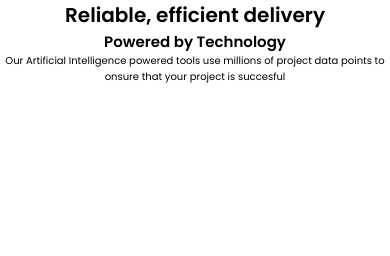
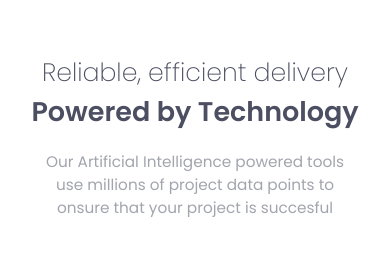
Before and after one commit to Ruffyi/Four-Card-Feature-Component, a website: page index.html in a window 390 px wide. Drawn offline with Linux system fonts and the light colour scheme.

Commit message:
Add a media query mixin, styling typography elements with media queries

```diff
--- /dev/null
+++ b/scss/abstracts/_mixins.scss
@@ -0,0 +1,5 @@
+@mixin mediaQuery($media) {
+	@media (max-width: $media) {
+		@content;
+	}
+}
--- a/scss/abstracts/_variables.scss
+++ b/scss/abstracts/_variables.scss
@@ -1,5 +1,10 @@
 $fs-map: (
 	'primary': 62.5%,
+	'secondary': 56.25%,
+);
+
+$breakpoints-map: (
+	'490': 30.625rem,
 );
 
 $wrapper-width: 114rem;
--- a/scss/base/_reset.scss
+++ b/scss/base/_reset.scss
@@ -16,4 +16,7 @@ html {
 	box-sizing: border-box;
 	font-family: 'Poppins', sans-serif;
 	font-size: map-get($fs-map, 'primary');
+	@include mediaQuery(map-get($breakpoints-map, '490')) {
+		font-size: map-get($fs-map, 'secondary');
+	}
 }
--- a/scss/base/_typography.scss
+++ b/scss/base/_typography.scss
@@ -0,0 +1,25 @@
+.heading__primary {
+	font-size: 3.8rem;
+	font-weight: 200;
+	color: var(--clr-neutral-very-dark-blue);
+	@include mediaQuery(map-get($breakpoints-map, '490')) {
+		font-size: 2.8rem;
+	}
+}
+.heading__secondary {
+	font-size: 4rem;
+	color: var(--clr-neutral-very-dark-blue);
+	@include mediaQuery(map-get($breakpoints-map, '490')) {
+		font-size: 3rem;
+	}
+}
+
+.paragraph {
+	margin: 2rem auto 4rem;
+	width: clamp(35rem, 40%, 60rem);
+	font-size: 1.3rem;
+	color: var(--clr-neutral-grayish-blue);
+	@include mediaQuery(map-get($breakpoints-map, '490')) {
+		font-size: 1.7rem;
+	}
+}
--- a/scss/pages/_main.scss
+++ b/scss/pages/_main.scss
@@ -1,4 +1,5 @@
 .main {
 	min-height: 100vh;
+	padding: 6rem 0;
 	text-align: center;
 }
--- a/scss/style.scss
+++ b/scss/style.scss
@@ -1,5 +1,7 @@
 @import './abstracts/colors';
 @import './abstracts/variables';
+@import './abstracts/mixins';
 @import './base/reset';
+@import './base/typography';
 @import './layout/wrapper';
 @import './pages/main';
```
Also changed, not shown: dist/css/style.css, 1 other file.
